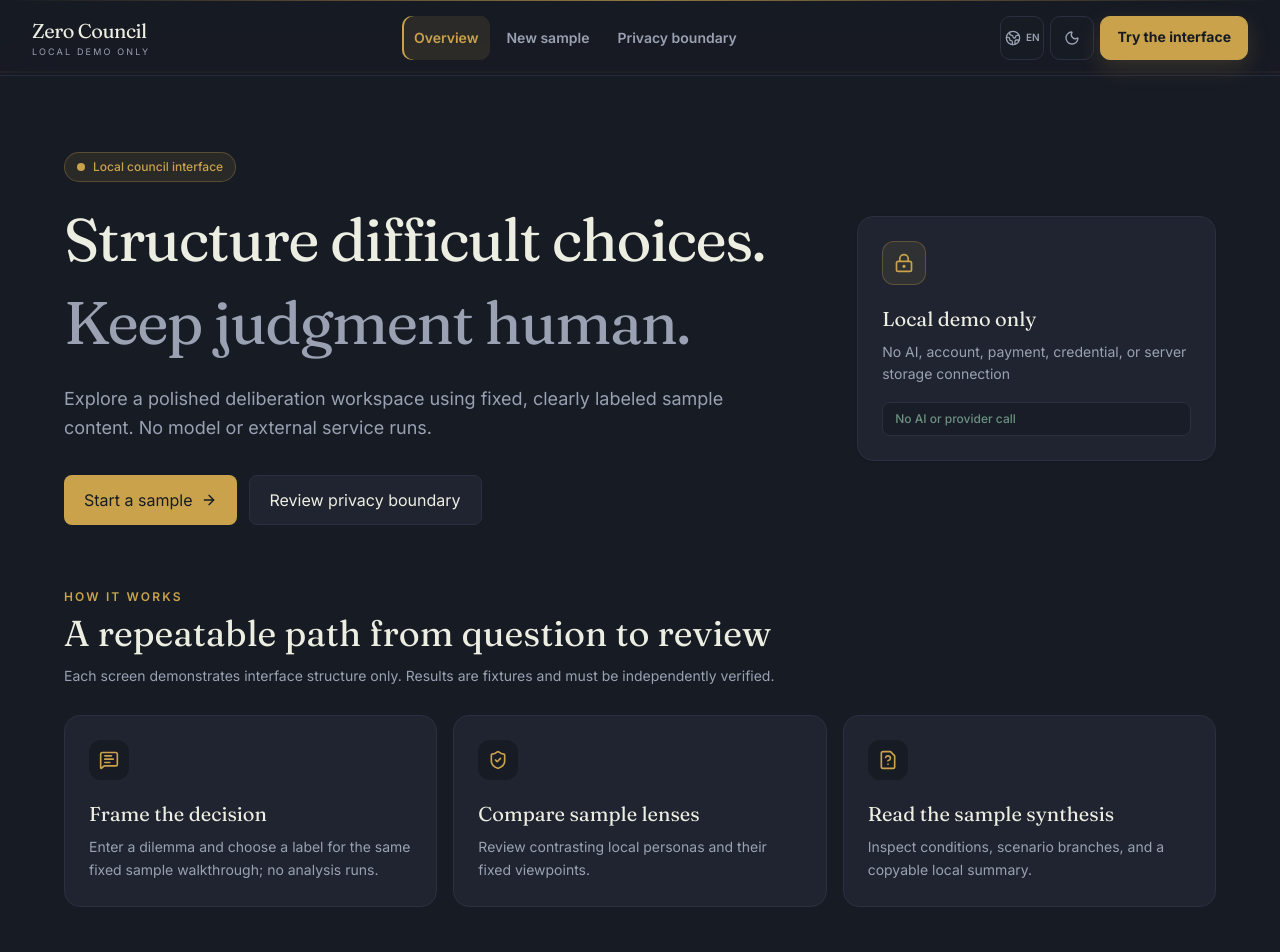
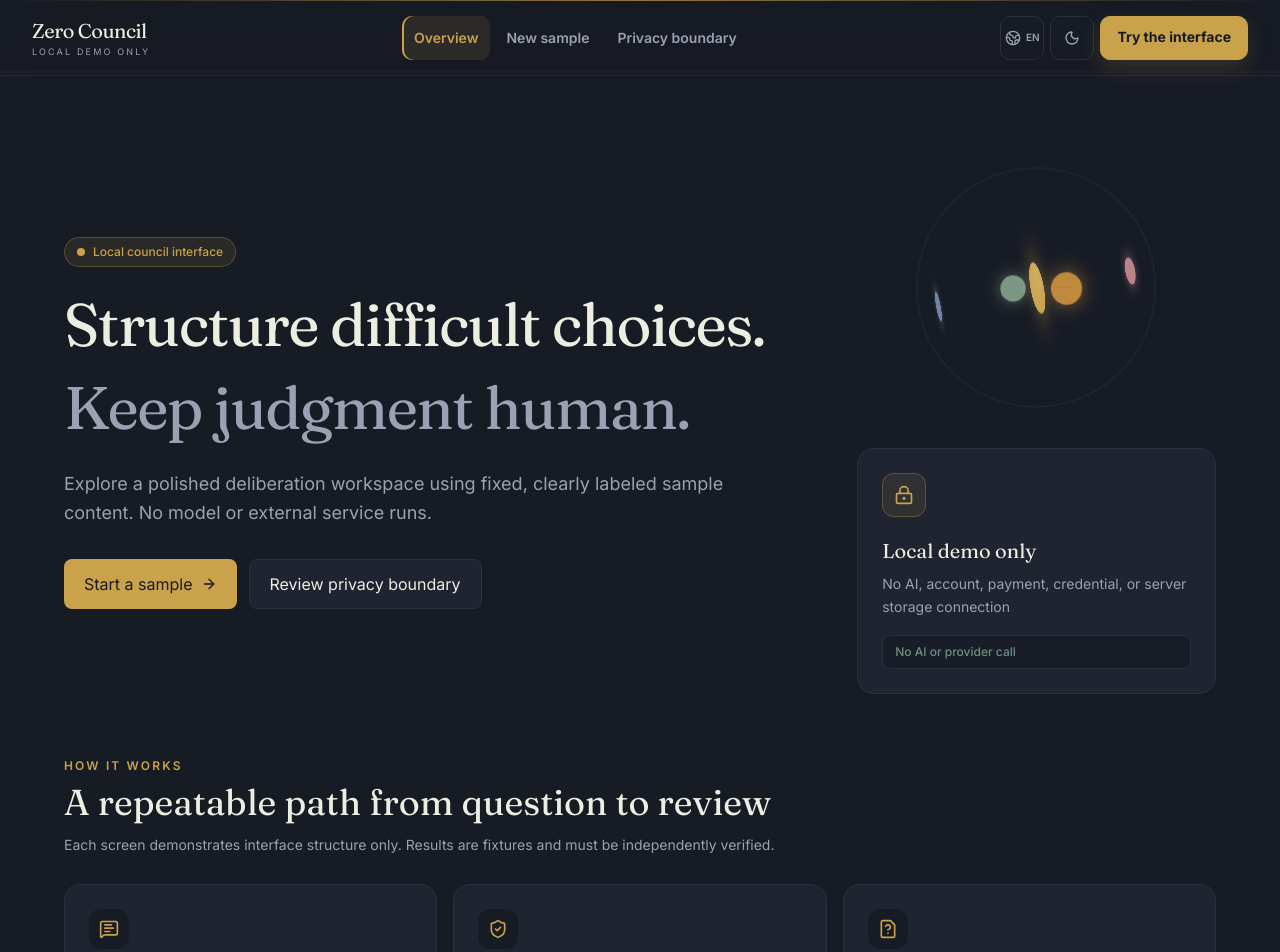
Before and after one commit to CThawngs/Zero-Council, a Next.js app in the folder web/: page / in a window 1280 px wide. Shown: the top 952 px of the page. Built offline with nearby package versions, Linux system fonts and the light colour scheme.

Commit message:
Them khoi cau 3D va hieu ung scroll reveal cho landing page

```diff
--- a/web/src/app/globals.css
+++ b/web/src/app/globals.css
@@ -687,3 +687,87 @@ body :is(button, [role="button"], a, summary):active:not(:disabled):not([aria-di
     animation: none !important;
   }
 }
+
+.council-orb {
+  --orb-size: clamp(11rem, 22vw, 15rem);
+  display: grid;
+  place-items: center;
+  padding: 1rem;
+  perspective: 900px;
+}
+
+.council-orb__scene {
+  position: relative;
+  width: var(--orb-size);
+  height: var(--orb-size);
+  transform-style: preserve-3d;
+  animation: council-orb-spin 20s linear infinite;
+}
+
+.council-orb__ring {
+  position: absolute;
+  inset: 0;
+  margin: auto;
+  width: 100%;
+  height: 100%;
+  border: 1px solid color-mix(in srgb, var(--color-border) 75%, transparent);
+  border-radius: 999px;
+}
+
+.council-orb__ring--x {
+  transform: rotateX(78deg);
+}
+
+.council-orb__ring--y {
+  transform: rotateY(78deg);
+}
+
+.council-orb__core {
+  position: absolute;
+  inset: 0;
+  margin: auto;
+  width: 22%;
+  height: 22%;
+  border-radius: 999px;
+  background: radial-gradient(circle at 35% 30%, color-mix(in srgb, var(--color-brass) 88%, white), var(--color-brass));
+  box-shadow: 0 0 2.5rem color-mix(in srgb, var(--color-brass) 55%, transparent);
+}
+
+.council-orb__node {
+  position: absolute;
+  inset: 0;
+  margin: auto;
+  width: 12%;
+  height: 12%;
+  border-radius: 999px;
+  background: var(--node-color);
+  box-shadow: 0 0 1.1rem color-mix(in srgb, var(--node-color) 65%, transparent);
+  transform: rotateY(var(--node-angle)) translateZ(calc(var(--orb-size) * 0.42));
+}
+
+@keyframes council-orb-spin {
+  from {
+    transform: rotateY(0deg) rotateX(10deg);
+  }
+  to {
+    transform: rotateY(360deg) rotateX(10deg);
+  }
+}
+
+@media (prefers-reduced-motion: reduce) {
+  .council-orb__scene {
+    animation: none;
+  }
+}
+
+.reveal {
+  opacity: 0;
+  transform: translateY(1.25rem);
+  transition: opacity 650ms ease, transform 650ms ease;
+  transition-delay: var(--reveal-delay, 0ms);
+}
+
+.reveal--visible {
+  opacity: 1;
+  transform: translateY(0);
+}
--- /dev/null
+++ b/web/src/prototype/components/CouncilOrb.tsx
@@ -0,0 +1,37 @@
+import React from 'react';
+
+const NODE_COLORS = [
+  'var(--color-persona-rose)',
+  'var(--color-persona-sage)',
+  'var(--color-persona-slate)',
+  'var(--color-persona-ochre)',
+];
+
+/**
+ * Decorative 3D "council orbit" for the landing page hero.
+ * Pure CSS transforms — no extra dependency. Respects
+ * prefers-reduced-motion via the global rule in globals.css.
+ */
+export const CouncilOrb: React.FC = () => {
+  return (
+    <div className="council-orb" aria-hidden="true">
+      <div className="council-orb__scene">
+        <div className="council-orb__ring council-orb__ring--x" />
+        <div className="council-orb__ring council-orb__ring--y" />
+        <div className="council-orb__core" />
+        {NODE_COLORS.map((color, index) => (
+          <div
+            key={color}
+            className="council-orb__node"
+            style={
+              {
+                '--node-color': color,
+                '--node-angle': `${index * 90}deg`,
+              } as React.CSSProperties
+            }
+          />
+        ))}
+      </div>
+    </div>
+  );
+};
--- a/web/src/prototype/components/OverviewView.tsx
+++ b/web/src/prototype/components/OverviewView.tsx
@@ -1,5 +1,7 @@
 import React from 'react';
 import { useApp } from '../context/AppContext';
+import { CouncilOrb } from './CouncilOrb';
+import { Reveal } from './Reveal';
 import {
   ArrowRight,
   CheckCircle2,
@@ -63,8 +65,10 @@ export const OverviewView: React.FC = () => {
           </div>
         </div>
 
+        <div className="flex flex-col items-center gap-6">
+          <CouncilOrb />
           <aside
-          className="rounded-2xl border border-border bg-surface p-5 shadow-sm sm:p-6"
+            className="w-full rounded-2xl border border-border bg-surface p-5 shadow-sm sm:p-6"
             aria-label={t.scopeTitle}
           >
             <div className="flex h-11 w-11 items-center justify-center rounded-xl border border-brass/30 bg-brass/10 text-brass">
@@ -76,9 +80,11 @@ export const OverviewView: React.FC = () => {
               {t.noAi}
             </p>
           </aside>
+        </div>
       </section>
 
       <section className="space-y-7" aria-labelledby="flow-title">
+        <Reveal>
           <header className="max-w-3xl">
             <p className="text-xs font-semibold uppercase tracking-[0.18em] text-brass">
               {t.flowEyebrow}
@@ -88,20 +94,27 @@ export const OverviewView: React.FC = () => {
             </h2>
             <p className="mt-3 text-sm leading-relaxed text-ink-muted">{t.flowBody}</p>
           </header>
+        </Reveal>
         <ol className="grid gap-4 md:grid-cols-3">
-          {flow.map(({ icon: Icon, title, body }) => (
-            <li key={title} className="rounded-2xl border border-border bg-surface p-5 sm:p-6">
+          {flow.map(({ icon: Icon, title, body }, index) => (
+            <Reveal
+              key={title}
+              as="li"
+              delayMs={index * 90}
+              className="rounded-2xl border border-border bg-surface p-5 sm:p-6"
+            >
               <div className="flex h-10 w-10 items-center justify-center rounded-xl bg-background text-brass">
                 <Icon className="h-5 w-5" aria-hidden="true" />
               </div>
               <h3 className="mt-5 font-serif text-xl text-ink">{title}</h3>
               <p className="mt-2 text-sm leading-relaxed text-ink-muted">{body}</p>
-            </li>
+            </Reveal>
           ))}
         </ol>
       </section>
 
       <section className="space-y-7" aria-labelledby="framework-title">
+        <Reveal>
           <header className="max-w-3xl">
             <p className="text-xs font-semibold uppercase tracking-[0.18em] text-brass">
               {t.frameworkEyebrow}
@@ -111,18 +124,22 @@ export const OverviewView: React.FC = () => {
             </h2>
             <p className="mt-3 text-sm leading-relaxed text-ink-muted">{t.frameworkBody}</p>
           </header>
+        </Reveal>
         <div className="grid gap-4 lg:grid-cols-3">
-          {frameworks.map(({ icon: Icon, title, body }) => (
-            <article key={title} className="rounded-2xl border border-border bg-surface p-5 sm:p-6">
+          {frameworks.map(({ icon: Icon, title, body }, index) => (
+            <Reveal key={title} delayMs={index * 90}>
+              <article className="rounded-2xl border border-border bg-surface p-5 sm:p-6">
                 <Icon className="h-5 w-5 text-brass" aria-hidden="true" />
                 <h3 className="mt-4 font-serif text-xl text-ink">{title}</h3>
                 <p className="mt-2 text-sm leading-relaxed text-ink-muted">{body}</p>
               </article>
+            </Reveal>
           ))}
         </div>
       </section>
 
       <section className="space-y-6" aria-labelledby="scope-title">
+        <Reveal>
           <header className="max-w-3xl">
             <p className="text-xs font-semibold uppercase tracking-[0.18em] text-brass">
               {t.accessTitle}
@@ -131,7 +148,9 @@ export const OverviewView: React.FC = () => {
               {t.directTitle}
             </h2>
           </header>
+        </Reveal>
         <div className="grid gap-4 md:grid-cols-2">
+          <Reveal>
             <article className="rounded-2xl border border-sage/40 bg-surface p-5 sm:p-6">
               <h3 className="flex items-center gap-2 font-serif text-xl text-ink">
                 <CheckCircle2 className="h-5 w-5 text-sage" aria-hidden="true" />
@@ -146,6 +165,8 @@ export const OverviewView: React.FC = () => {
                 ))}
               </ul>
             </article>
+          </Reveal>
+          <Reveal delayMs={90}>
             <article className="rounded-2xl border border-border bg-surface p-5 sm:p-6">
               <h3 className="flex items-center gap-2 font-serif text-xl text-ink">
                 <CircleDashed className="h-5 w-5 text-terracotta" aria-hidden="true" />
@@ -160,6 +181,7 @@ export const OverviewView: React.FC = () => {
                 ))}
               </ul>
             </article>
+          </Reveal>
         </div>
       </section>
     </div>
--- /dev/null
+++ b/web/src/prototype/components/Reveal.tsx
@@ -0,0 +1,60 @@
+'use client';
+
+import React, { useEffect, useRef, useState } from 'react';
+
+type RevealProps = {
+  children: React.ReactNode;
+  className?: string;
+  /** Optional stagger delay in ms, useful for lists of cards. */
+  delayMs?: number;
+  /** HTML tag to render — use 'li' inside <ol>/<ul> so markup stays valid. */
+  as?: 'div' | 'li';
+};
+
+/**
+ * Fades + slides content in the first time it scrolls into view.
+ * Pure browser IntersectionObserver — no extra dependency.
+ * Honors prefers-reduced-motion via the global rule in globals.css.
+ */
+export const Reveal: React.FC<RevealProps> = ({ children, className = '', delayMs = 0, as = 'div' }) => {
+  const ref = useRef<HTMLDivElement & HTMLLIElement>(null);
+  const [visible, setVisible] = useState(false);
+
+  useEffect(() => {
+    const node = ref.current;
+    if (!node) return;
+
+    // Fallback: if the browser has no IntersectionObserver, just show it.
+    if (typeof IntersectionObserver === 'undefined') {
+      setVisible(true);
+      return;
+    }
+
+    const observer = new IntersectionObserver(
+      (entries) => {
+        entries.forEach((entry) => {
+          if (entry.isIntersecting) {
+            setVisible(true);
+            observer.unobserve(node);
+          }
+        });
+      },
+      { threshold: 0.15, rootMargin: '0px 0px -10% 0px' },
+    );
+
+    observer.observe(node);
+    return () => observer.disconnect();
+  }, []);
+
+  const Tag = as;
+
+  return (
+    <Tag
+      ref={ref}
+      className={`reveal ${visible ? 'reveal--visible' : ''} ${className}`.trim()}
+      style={delayMs ? ({ '--reveal-delay': `${delayMs}ms` } as React.CSSProperties) : undefined}
+    >
+      {children}
+    </Tag>
+  );
+};
```
Lines whose indentation alone changed are shown as unchanged.
